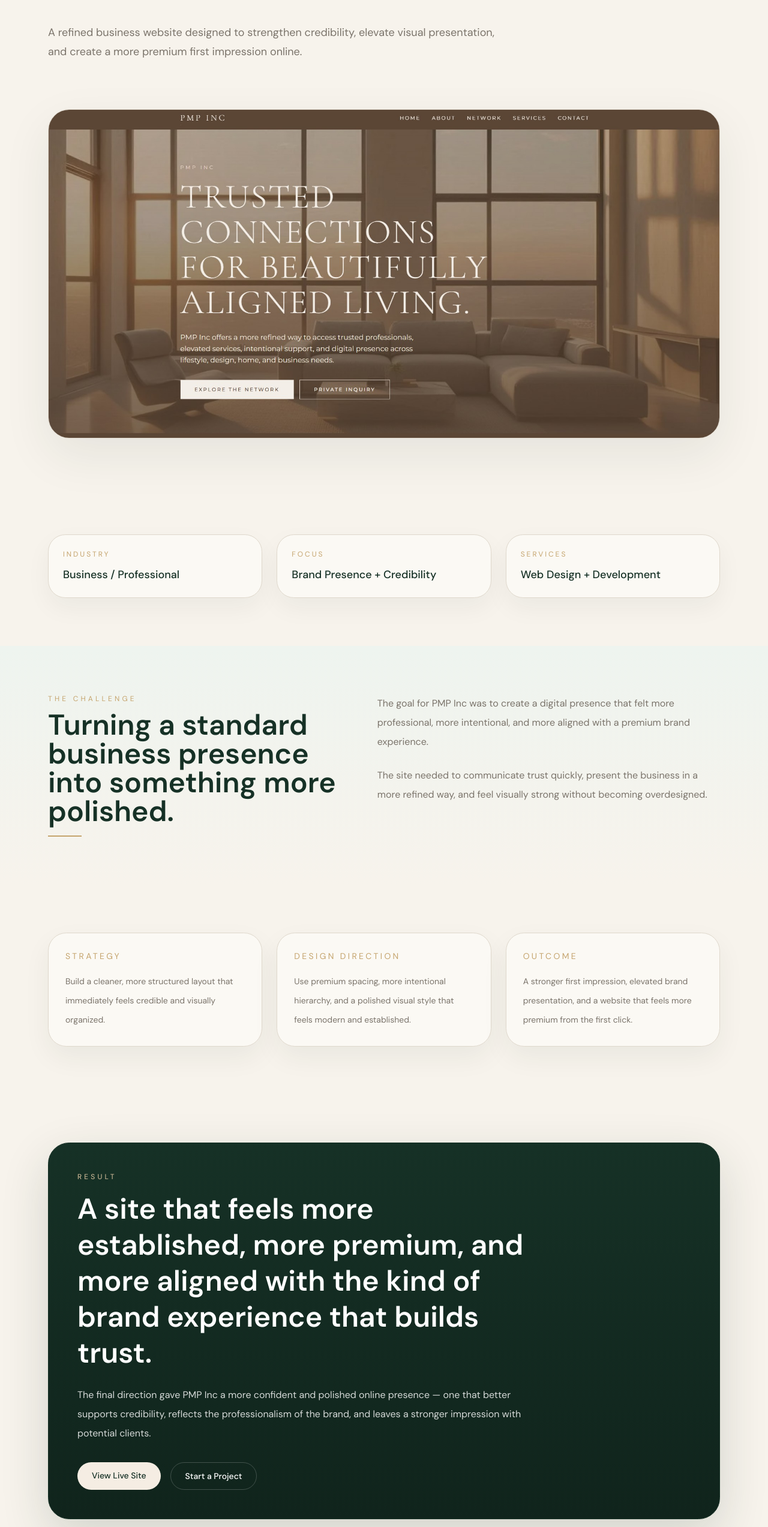
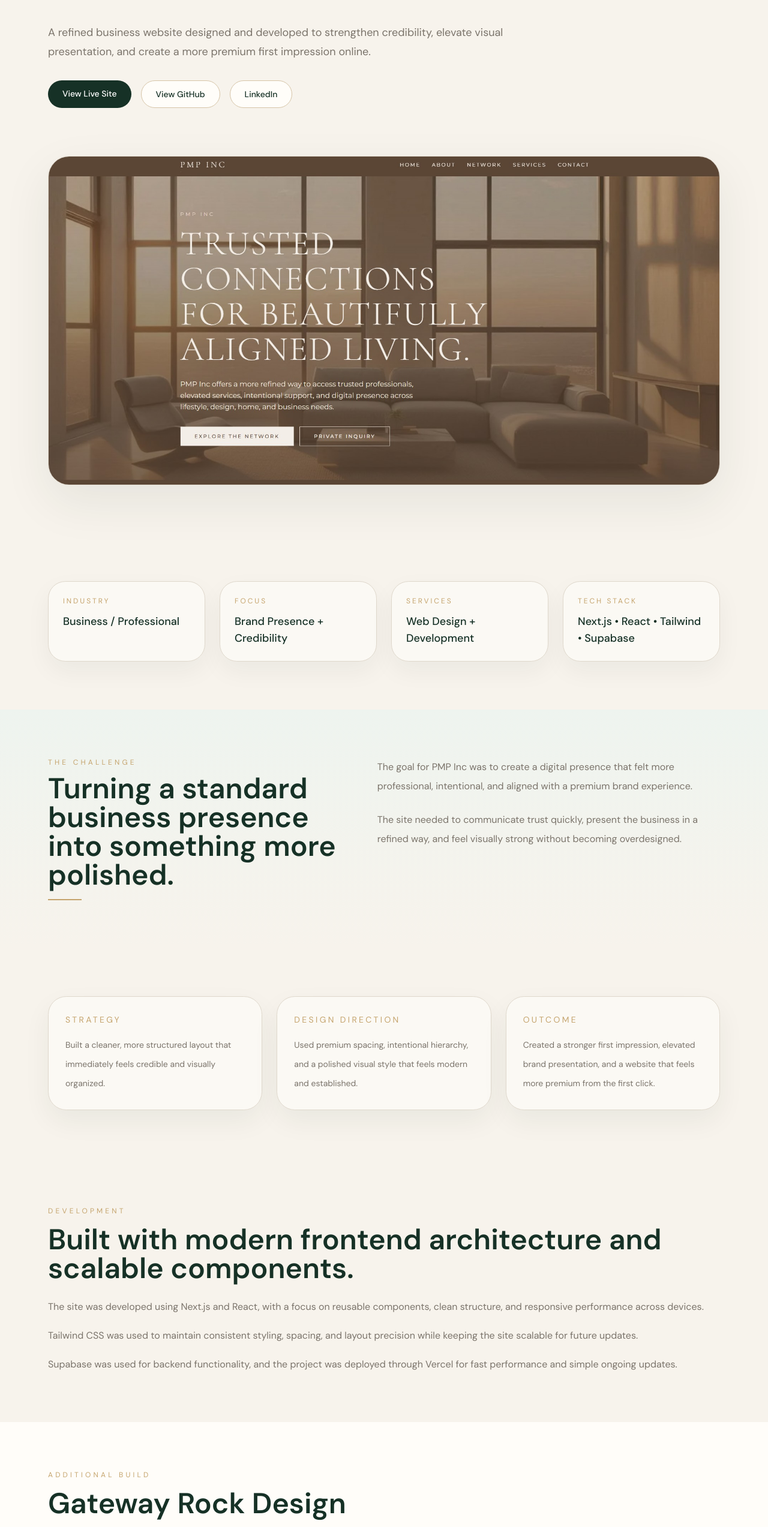
Before and after one commit to laurenabigailparker/lauren-portfolio, a Next.js app: page /case-study/pmp in a window 1280 px wide. Shown: the part 251-2797 px from the top of the page at 60% size. Built offline with nearby package versions, Linux system fonts and the light colour scheme.

Commit message:
portfolio update: performance fixes, image optimization, case study updates

```diff
--- a/app/case-study/pmp/page.tsx
+++ b/app/case-study/pmp/page.tsx
@@ -2,6 +2,7 @@
 
 import Link from "next/link";
 import { motion } from "framer-motion";
+import Image from "next/image";
 
 const fadeUp = {
   initial: { opacity: 0, y: 30 },
@@ -37,10 +38,39 @@ export default function PMPCaseStudy() {
             </h1>
 
             <p className="mt-6 text-base leading-8 text-[#7B746B] md:text-lg">
-              A refined business website designed to strengthen credibility,
-              elevate visual presentation, and create a more premium first
-              impression online.
+              A refined business website designed and developed to strengthen
+              credibility, elevate visual presentation, and create a more
+              premium first impression online.
             </p>
+
+            <div className="mt-8 flex flex-wrap gap-4">
+              <Link
+                href="https://pmpincprofessionals.com/en"
+                target="_blank"
+                rel="noopener noreferrer"
+                className="rounded-full bg-[#163126] px-6 py-3 text-sm font-medium text-white transition duration-300 hover:opacity-90"
+              >
+                View Live Site
+              </Link>
+
+              <Link
+                href="https://github.com/laurenabigailparker"
+                target="_blank"
+                rel="noopener noreferrer"
+                className="rounded-full border border-[#D6C4A7] bg-[#FFFDF9] px-6 py-3 text-sm font-medium text-[#163126] transition duration-300 hover:bg-[#F6F1E8]"
+              >
+                View GitHub
+              </Link>
+
+              <Link
+                href="https://www.linkedin.com/in/lauren-parker-9a7a10381"
+                target="_blank"
+                rel="noopener noreferrer"
+                className="rounded-full border border-[#D6C4A7] bg-[#FFFDF9] px-6 py-3 text-sm font-medium text-[#163126] transition duration-300 hover:bg-[#F6F1E8]"
+              >
+                LinkedIn
+              </Link>
+            </div>
           </div>
         </motion.div>
       </section>
@@ -48,10 +78,13 @@ export default function PMPCaseStudy() {
       <section className="px-6 pb-16 md:px-12 md:pb-20 lg:px-20">
         <motion.div {...fadeUp} className="mx-auto max-w-6xl">
           <div className="overflow-hidden rounded-[2.2rem] border border-[#DFD8CC] bg-[#FCFAF6]/90 shadow-[0_28px_80px_rgba(22,49,38,0.08)]">
-            <img
+            <Image
   src="/pmp-case.jpg"
   alt="PMP Inc website mockup"
-              className="w-full object-cover"
+  width={1600}
+  height={900}
+  className="w-full h-auto object-cover"
+  priority
 />
           </div>
         </motion.div>
@@ -60,34 +93,26 @@ export default function PMPCaseStudy() {
       <section className="px-6 py-16 md:px-12 md:py-20 lg:px-20">
         <motion.div
           {...fadeUp}
-          className="mx-auto grid max-w-6xl gap-6 md:grid-cols-3"
+          className="mx-auto grid max-w-6xl gap-6 md:grid-cols-4"
         >
-          <div className="rounded-[1.8rem] border border-[#DFD8CC] bg-[#FCFAF6]/90 p-6 shadow-[0_16px_40px_rgba(22,49,38,0.05)]">
+          {[
+            ["Industry", "Business / Professional"],
+            ["Focus", "Brand Presence + Credibility"],
+            ["Services", "Web Design + Development"],
+            ["Tech Stack", "Next.js • React • Tailwind • Supabase"],
+          ].map(([label, value]) => (
+            <div
+              key={label}
+              className="rounded-[1.8rem] border border-[#DFD8CC] bg-[#FCFAF6]/90 p-6 shadow-[0_16px_40px_rgba(22,49,38,0.05)]"
+            >
               <p className="text-xs uppercase tracking-[0.25em] text-[#C5A46D]">
-              Industry
+                {label}
               </p>
               <p className="mt-3 text-lg font-medium text-[#163126]">
-              Business / Professional
+                {value}
               </p>
             </div>
-
-          <div className="rounded-[1.8rem] border border-[#DFD8CC] bg-[#FCFAF6]/90 p-6 shadow-[0_16px_40px_rgba(22,49,38,0.05)]">
-            <p className="text-xs uppercase tracking-[0.25em] text-[#C5A46D]">
-              Focus
-            </p>
-            <p className="mt-3 text-lg font-medium text-[#163126]">
-              Brand Presence + Credibility
-            </p>
-          </div>
-
-          <div className="rounded-[1.8rem] border border-[#DFD8CC] bg-[#FCFAF6]/90 p-6 shadow-[0_16px_40px_rgba(22,49,38,0.05)]">
-            <p className="text-xs uppercase tracking-[0.25em] text-[#C5A46D]">
-              Services
-            </p>
-            <p className="mt-3 text-lg font-medium text-[#163126]">
-              Web Design + Development
-            </p>
-          </div>
+          ))}
         </motion.div>
       </section>
 
@@ -109,12 +134,12 @@ export default function PMPCaseStudy() {
           <div className="space-y-6 text-base leading-8 text-[#7B746B]">
             <p>
               The goal for PMP Inc was to create a digital presence that felt
-              more professional, more intentional, and more aligned with a
-              premium brand experience.
+              more professional, intentional, and aligned with a premium brand
+              experience.
             </p>
             <p>
               The site needed to communicate trust quickly, present the business
-              in a more refined way, and feel visually strong without becoming
+              in a refined way, and feel visually strong without becoming
               overdesigned.
             </p>
           </div>
@@ -126,34 +151,124 @@ export default function PMPCaseStudy() {
           {...fadeUp}
           className="mx-auto grid max-w-6xl gap-6 md:grid-cols-3"
         >
-          <div className="rounded-[1.9rem] border border-[#DFD8CC] bg-[#FCFAF6]/90 p-7 shadow-[0_18px_45px_rgba(22,49,38,0.06)]">
+          {[
+            [
+              "Strategy",
+              "Built a cleaner, more structured layout that immediately feels credible and visually organized.",
+            ],
+            [
+              "Design Direction",
+              "Used premium spacing, intentional hierarchy, and a polished visual style that feels modern and established.",
+            ],
+            [
+              "Outcome",
+              "Created a stronger first impression, elevated brand presentation, and a website that feels more premium from the first click.",
+            ],
+          ].map(([title, text]) => (
+            <div
+              key={title}
+              className="rounded-[1.9rem] border border-[#DFD8CC] bg-[#FCFAF6]/90 p-7 shadow-[0_18px_45px_rgba(22,49,38,0.06)]"
+            >
               <p className="text-sm uppercase tracking-[0.24em] text-[#C5A46D]">
-              Strategy
+                {title}
               </p>
-            <p className="mt-4 text-sm leading-8 text-[#7B746B]">
-              Build a cleaner, more structured layout that immediately feels
-              credible and visually organized.
+              <p className="mt-4 text-sm leading-8 text-[#7B746B]">{text}</p>
+            </div>
+          ))}
+        </motion.div>
+      </section>
+
+      <section className="px-6 py-16 md:px-12 md:py-20 lg:px-20">
+        <motion.div {...fadeUp} className="mx-auto max-w-6xl">
+          <p className="text-xs uppercase tracking-[0.35em] text-[#C5A46D]">
+            Development
+          </p>
+
+          <h2 className="mt-4 text-3xl font-semibold text-[#163126] md:text-5xl">
+            Built with modern frontend architecture and scalable components.
+          </h2>
+
+          <div className="mt-6 space-y-4 text-base leading-8 text-[#7B746B]">
+            <p>
+              The site was developed using Next.js and React, with a focus on
+              reusable components, clean structure, and responsive performance
+              across devices.
+            </p>
+
+            <p>
+              Tailwind CSS was used to maintain consistent styling, spacing, and
+              layout precision while keeping the site scalable for future
+              updates.
+            </p>
+
+            <p>
+              Supabase was used for backend functionality, and the project was
+              deployed through Vercel for fast performance and simple ongoing
+              updates.
             </p>
           </div>
+        </motion.div>
+      </section>
 
-          <div className="rounded-[1.9rem] border border-[#DFD8CC] bg-[#FCFAF6]/90 p-7 shadow-[0_18px_45px_rgba(22,49,38,0.06)]">
+      <section className="bg-[#FFFDF9] px-6 py-16 md:px-12 md:py-20 lg:px-20">
+        <motion.div {...fadeUp} className="mx-auto max-w-6xl">
+          <p className="text-xs uppercase tracking-[0.35em] text-[#C5A46D]">
+            Additional Build
+          </p>
+
+          <h2 className="mt-4 text-3xl font-semibold text-[#163126] md:text-5xl">
+            Gateway Rock Design
+          </h2>
+
+          <p className="mt-6 max-w-3xl text-base leading-8 text-[#7B746B]">
+            Gateway Rock Design is a warm, upscale website for an interior
+            design and home styling brand. The build focuses on soft luxury
+            visuals, clear service positioning, and a smooth user experience
+            across desktop and mobile.
+          </p>
+
+          <div className="mt-10 grid gap-6 md:grid-cols-3">
+            {[
+              ["Tech Stack", "Next.js, React, Tailwind CSS, Vercel"],
+              [
+                "My Role",
+                "Designed the visual direction, built responsive layouts, created service sections, and handled deployment.",
+              ],
+              [
+                "Project Focus",
+                "Luxury brand positioning, mobile responsiveness, conversion-focused service flow, and polished UI structure.",
+              ],
+            ].map(([title, text]) => (
+              <div
+                key={title}
+                className="rounded-[1.9rem] border border-[#DFD8CC] bg-[#F7F3EC] p-7 shadow-[0_18px_45px_rgba(22,49,38,0.05)]"
+              >
                 <p className="text-sm uppercase tracking-[0.24em] text-[#C5A46D]">
-              Design Direction
+                  {title}
                 </p>
-            <p className="mt-4 text-sm leading-8 text-[#7B746B]">
-              Use premium spacing, more intentional hierarchy, and a polished
-              visual style that feels modern and established.
-            </p>
+                <p className="mt-4 text-sm leading-8 text-[#7B746B]">{text}</p>
+              </div>
+            ))}
           </div>
 
-          <div className="rounded-[1.9rem] border border-[#DFD8CC] bg-[#FCFAF6]/90 p-7 shadow-[0_18px_45px_rgba(22,49,38,0.06)]">
-            <p className="text-sm uppercase tracking-[0.24em] text-[#C5A46D]">
-              Outcome
-            </p>
-            <p className="mt-4 text-sm leading-8 text-[#7B746B]">
-              A stronger first impression, elevated brand presentation, and a
-              website that feels more premium from the first click.
-            </p>
+          <div className="mt-8 flex flex-wrap gap-4">
+            <Link
+              href="https://gateway-rock-design.vercel.app/"
+              target="_blank"
+              rel="noopener noreferrer"
+              className="rounded-full bg-[#163126] px-6 py-3 text-sm font-medium text-white transition duration-300 hover:opacity-90"
+            >
+              View Gateway Rock
+            </Link>
+
+            <Link
+              href="https://github.com/laurenabigailparker"
+              target="_blank"
+              rel="noopener noreferrer"
+              className="rounded-full border border-[#D6C4A7] bg-[#FFFDF9] px-6 py-3 text-sm font-medium text-[#163126] transition duration-300 hover:bg-[#F6F1E8]"
+            >
+              View GitHub
+            </Link>
           </div>
         </motion.div>
       </section>
@@ -176,16 +291,46 @@ export default function PMPCaseStudy() {
             The final direction gave PMP Inc a more confident and polished
             online presence — one that better supports credibility, reflects the
             professionalism of the brand, and leaves a stronger impression with
-            potential clients.
+            potential clients. The site is fully responsive, optimized for
+            usability, and built using modern frontend best practices to support
+            scalability and long-term updates.
           </p>
 
           <div className="mt-8 flex flex-wrap gap-4">
             <Link
-              href="https://pmp-inc-website.vercel.app/"
+              href="https://pmpincprofessionals.com/en"
               target="_blank"
+              rel="noopener noreferrer"
               className="rounded-full bg-[#F5EDE3] px-6 py-3 text-sm font-medium text-[#163126] transition duration-300 hover:opacity-90"
             >
-              View Live Site
+              View PMP Inc
+            </Link>
+
+            <Link
+              href="https://gateway-rock-design.vercel.app/"
+              target="_blank"
+              rel="noopener noreferrer"
+              className="rounded-full border border-white/20 px-6 py-3 text-sm font-medium text-white transition duration-300 hover:bg-white/10"
+            >
+              View Gateway Rock
+            </Link>
+
+            <Link
+              href="https://github.com/laurenabigailparker"
+              target="_blank"
+              rel="noopener noreferrer"
+              className="rounded-full border border-white/20 px-6 py-3 text-sm font-medium text-white transition duration-300 hover:bg-white/10"
+            >
+              GitHub
+            </Link>
+
+            <Link
+              href="https://www.linkedin.com/in/lauren-parker-9a7a10381"
+              target="_blank"
+              rel="noopener noreferrer"
+              className="rounded-full border border-white/20 px-6 py-3 text-sm font-medium text-white transition duration-300 hover:bg-white/10"
+            >
+              LinkedIn
             </Link>
 
             <Link
--- a/app/layout.tsx
+++ b/app/layout.tsx
@@ -2,9 +2,9 @@ import "./globals.css";
 import type { Metadata } from "next";
 
 export const metadata: Metadata = {
-  title: "Lauren Parker | Luxury Web Designer & Developer",
+  title: "Lauren Parker | Full Stack Developer & Luxury Web Designer",
   description:
-    "Luxury web design and development portfolio by Lauren Parker.",
+    "Full stack developer and luxury web designer building modern, responsive websites with React, Next.js, Supabase, and refined visual design.",
 };
 
 export default function RootLayout({
```
Also changed, not shown: app/page.tsx (+151 -123 lines). Lines whose indentation alone changed are shown as unchanged.
